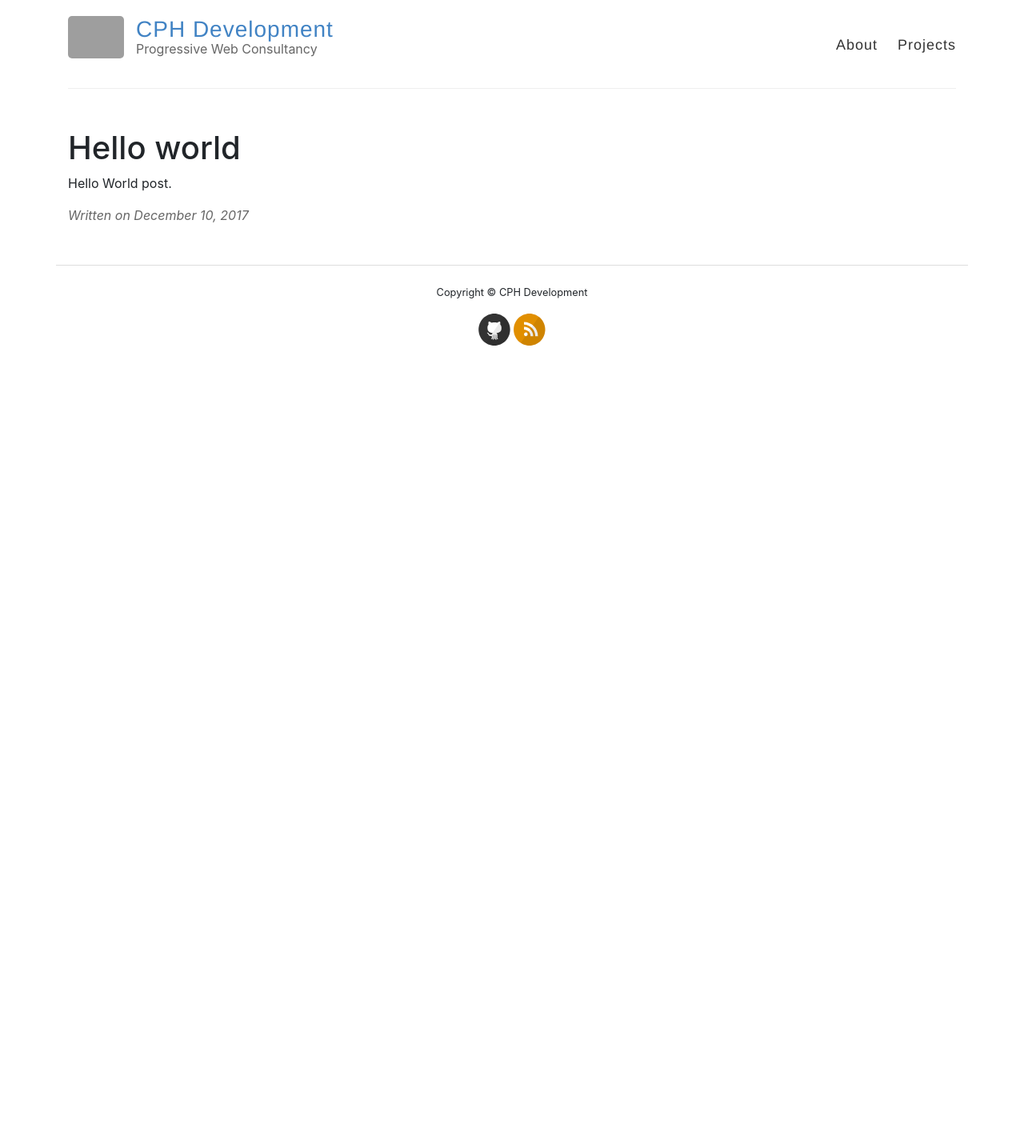
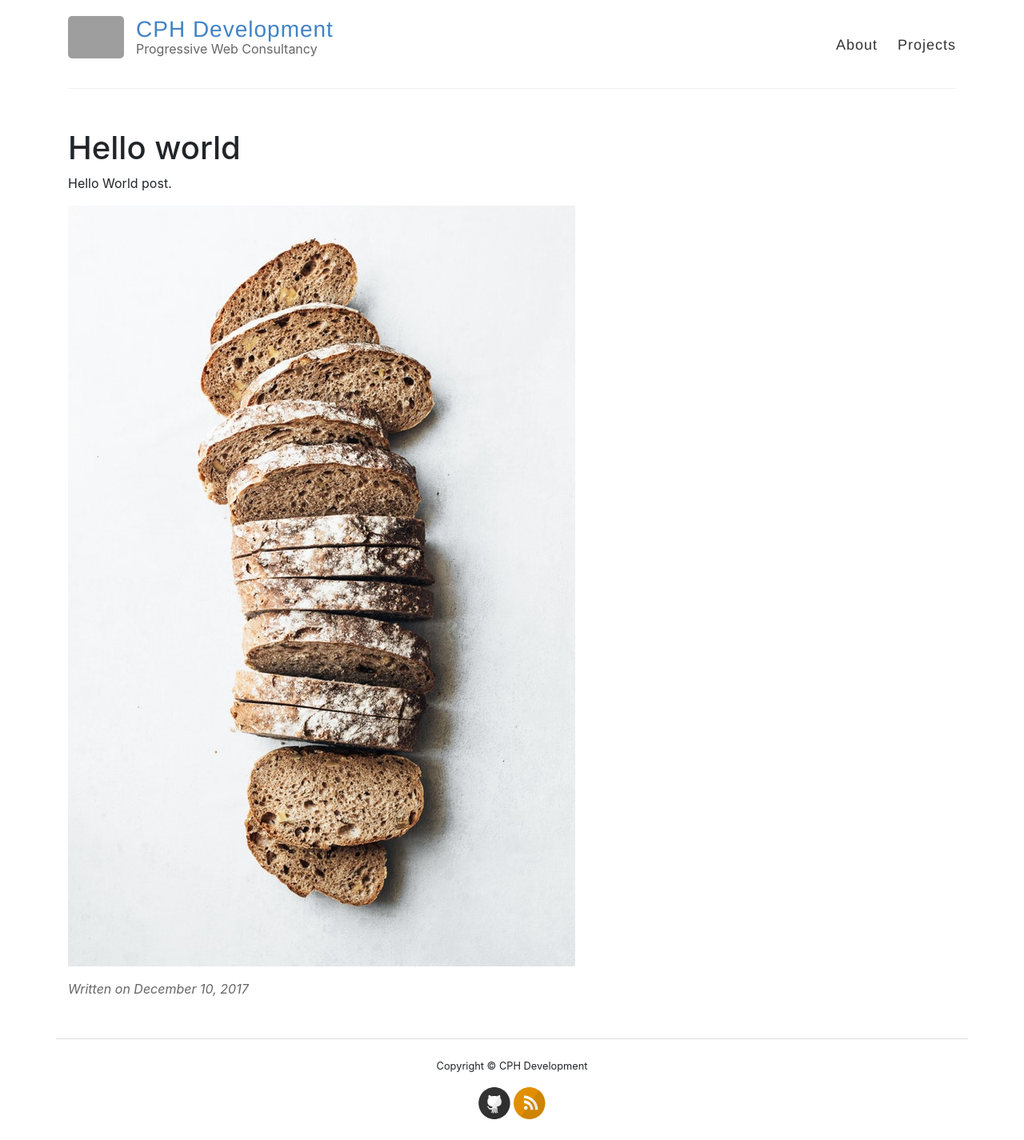
Before and after one commit to cphdevelopment/cphdevelopment.github.io, a Jekyll site: the page built from _posts/2017-12-10-Hello-World.md, in a window 1280 px wide. Shown: the whole page at 80% size. Built offline with Jekyll 4.4.1, drawn with Linux system fonts in a browser that asks for light colours; before the commit the page ends 900 px from its top, so only the background shows below that; grey boxes are pictures that could not be loaded.

Commit message:
Update 2017-12-10-Hello-World.md

```diff
--- a/_posts/2017-12-10-Hello-World.md
+++ b/_posts/2017-12-10-Hello-World.md
@@ -5,3 +5,5 @@ published: true
 ---
 
 Hello World post.
+
+![Image of a bread](/images/bread.jpg "A bread")
```
